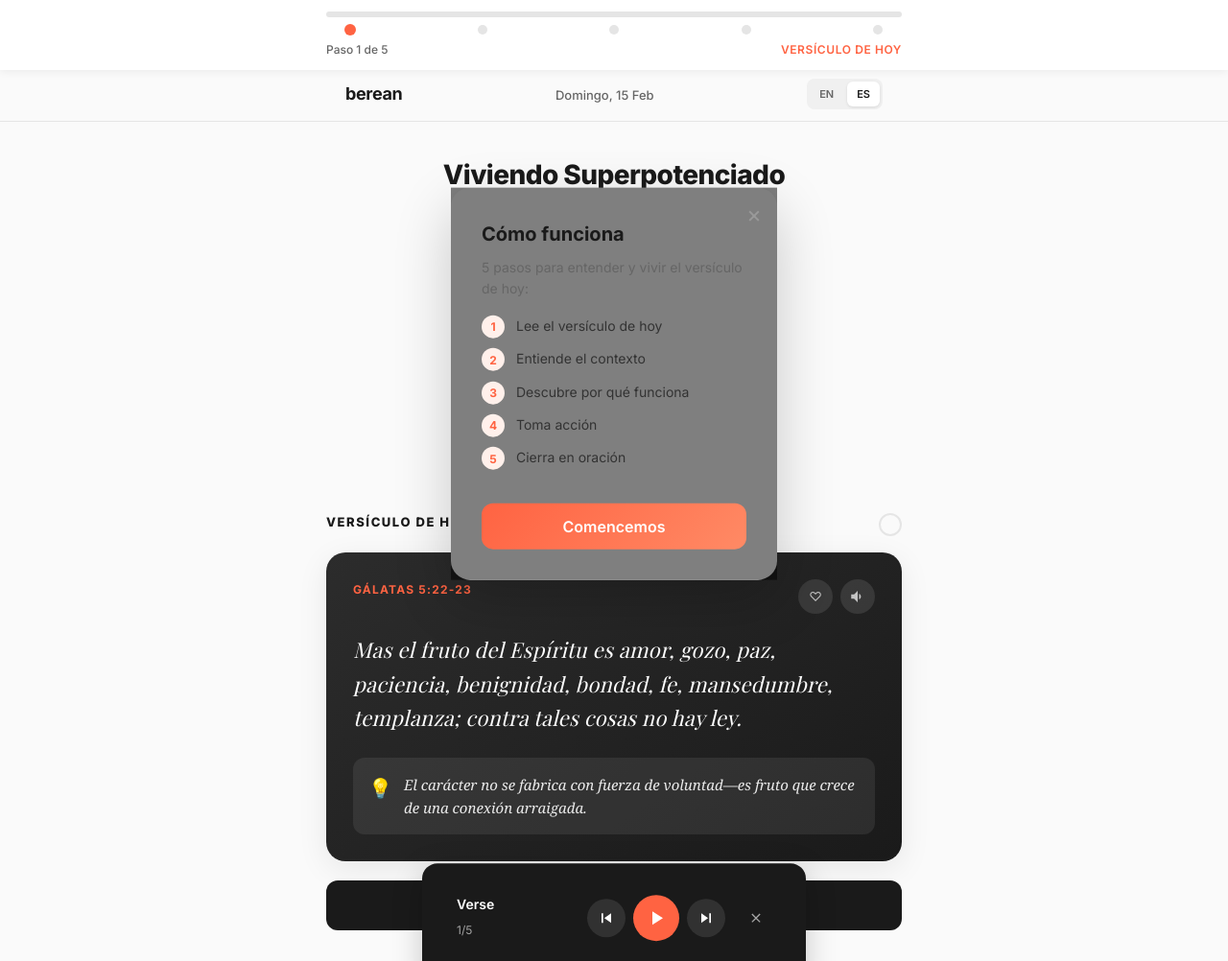
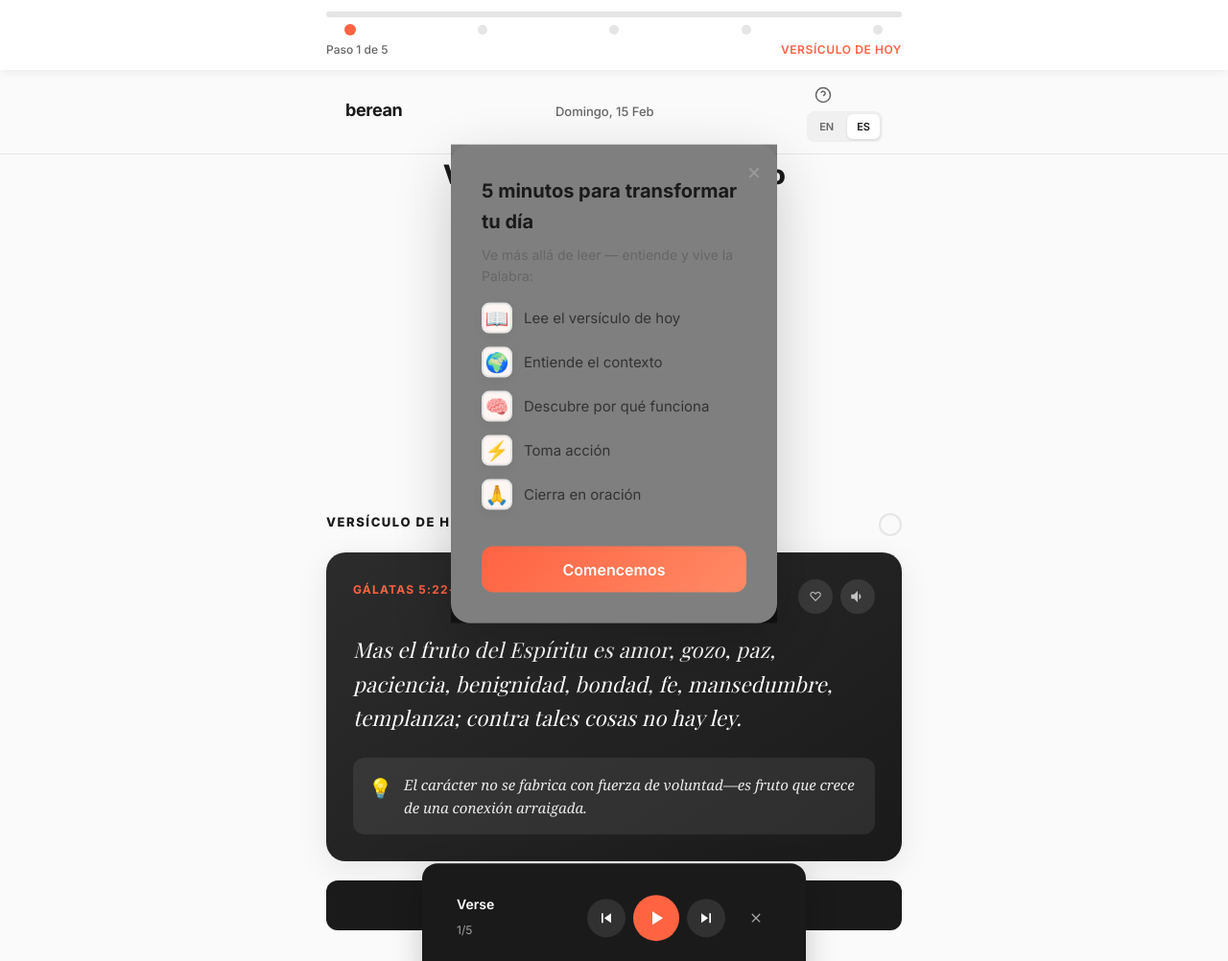
Before and after one commit to emaidana/bible-app, a plain HTML site: page daily.html in a window 1280 px wide. Shown: the top 1002 px of the page at 96% size. Drawn offline with nearby package versions, Linux system fonts and the light colour scheme; a web font is replaced by a local one.

Commit message:
Add help button and improve onboarding UX
- Add help button (?) in nav to re-access onboarding anytime
- Update onboarding header to value-focused: "5 minutes to transform your day"
- Replace numbered steps with icons (📖 🌍 🧠 ⚡ 🙏)
- Improve subtext: "Go beyond reading — truly understand and live the Word"
- Better visual layout with icon boxes

Co-Authored-By: Claude Opus 4.5 <noreply@anthropic.com>

```diff
--- a/daily.html
+++ b/daily.html
@@ -37,6 +37,13 @@
                 <span class="journey-date" id="todayDate"></span>
             </div>
             <div class="journey-nav-actions">
+                <button class="help-btn" id="helpBtn" title="How it works">
+                    <svg width="18" height="18" viewBox="0 0 24 24" fill="none" stroke="currentColor" stroke-width="2">
+                        <circle cx="12" cy="12" r="10"></circle>
+                        <path d="M9.09 9a3 3 0 0 1 5.83 1c0 2-3 3-3 3"></path>
+                        <line x1="12" y1="17" x2="12.01" y2="17"></line>
+                    </svg>
+                </button>
                 <div class="lang-toggle">
                     <button class="lang-btn active" data-lang="en">EN</button>
                     <button class="lang-btn" data-lang="es">ES</button>
@@ -60,14 +67,14 @@
             <!-- First Visit Onboarding -->
             <div class="onboarding-tooltip" id="onboardingTooltip">
                 <button class="onboarding-close" id="closeOnboarding">&times;</button>
-                <h4 data-en="How it works" data-es="Cómo funciona">How it works</h4>
-                <p data-en="5 steps to truly understand and live today's verse:" data-es="5 pasos para entender y vivir el versículo de hoy:">5 steps to truly understand and live today's verse:</p>
+                <h4 data-en="5 minutes to transform your day" data-es="5 minutos para transformar tu día">5 minutes to transform your day</h4>
+                <p data-en="Go beyond reading — truly understand and live the Word:" data-es="Ve más allá de leer — entiende y vive la Palabra:">Go beyond reading — truly understand and live the Word:</p>
                 <ol class="onboarding-steps">
-                    <li data-en="Read today's verse" data-es="Lee el versículo de hoy">Read today's verse</li>
-                    <li data-en="Understand the context" data-es="Entiende el contexto">Understand the context</li>
-                    <li data-en="Discover why it works" data-es="Descubre por qué funciona">Discover why it works</li>
-                    <li data-en="Take action" data-es="Toma acción">Take action</li>
-                    <li data-en="Close in prayer" data-es="Cierra en oración">Close in prayer</li>
+                    <li><span class="step-icon">📖</span> <span data-en="Read today's verse" data-es="Lee el versículo de hoy">Read today's verse</span></li>
+                    <li><span class="step-icon">🌍</span> <span data-en="Understand the context" data-es="Entiende el contexto">Understand the context</span></li>
+                    <li><span class="step-icon">🧠</span> <span data-en="Discover why it works" data-es="Descubre por qué funciona">Discover why it works</span></li>
+                    <li><span class="step-icon">⚡</span> <span data-en="Take action" data-es="Toma acción">Take action</span></li>
+                    <li><span class="step-icon">🙏</span> <span data-en="Close in prayer" data-es="Cierra en oración">Close in prayer</span></li>
                 </ol>
                 <button class="onboarding-start" id="startJourney" data-en="Let's begin" data-es="Comencemos">Let's begin</button>
             </div>
@@ -564,6 +571,9 @@
             document.getElementById('closeOnboarding').addEventListener('click', dismissOnboarding);
             document.getElementById('startJourney').addEventListener('click', dismissOnboarding);
             document.getElementById('skipToVerse').addEventListener('click', skipToVerseOnly);
+            document.getElementById('helpBtn').addEventListener('click', () => {
+                document.getElementById('onboardingTooltip').classList.add('show');
+            });
 
             // Continue buttons
             document.querySelectorAll('.continue-btn').forEach(btn => {
```
Also changed, not shown: css/styles.css.
